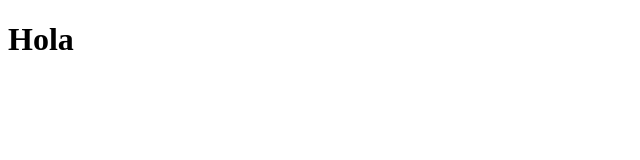
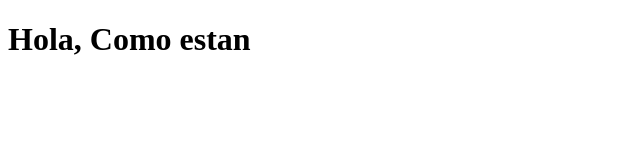
Before and after one commit to LuisTurizo/Project, a plain HTML site: page index.html in a window 1280 px wide. Shown: the whole page, without its empty margins (0-640 px from the left). Drawn offline with Linux system fonts and the light colour scheme.

Commit message:
Tercer Cambio

```diff
--- a/index.html
+++ b/index.html
@@ -6,6 +6,6 @@
     <title>Project</title>
 </head>
 <body>
-    <h1>Hola</h1>
+    <h1>Hola, Como estan</h1>
 </body>
 </html>
```
